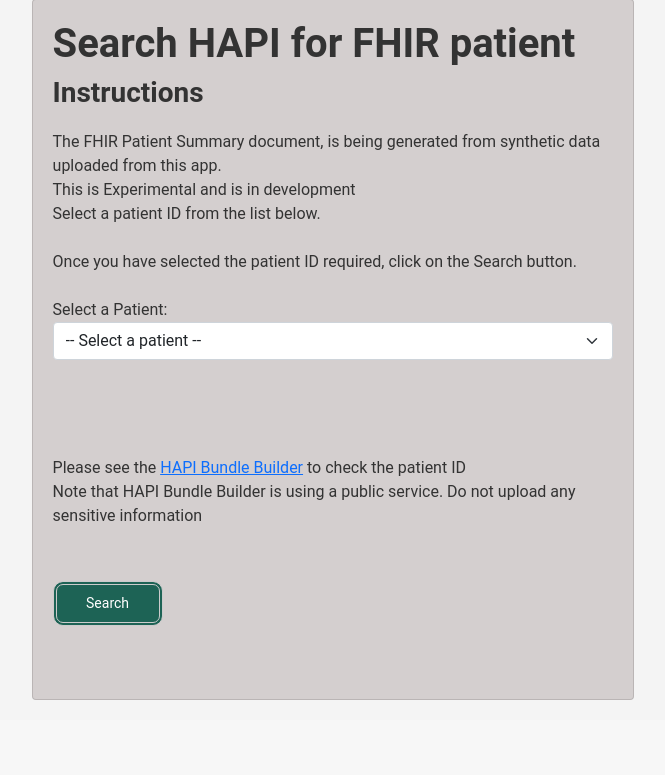
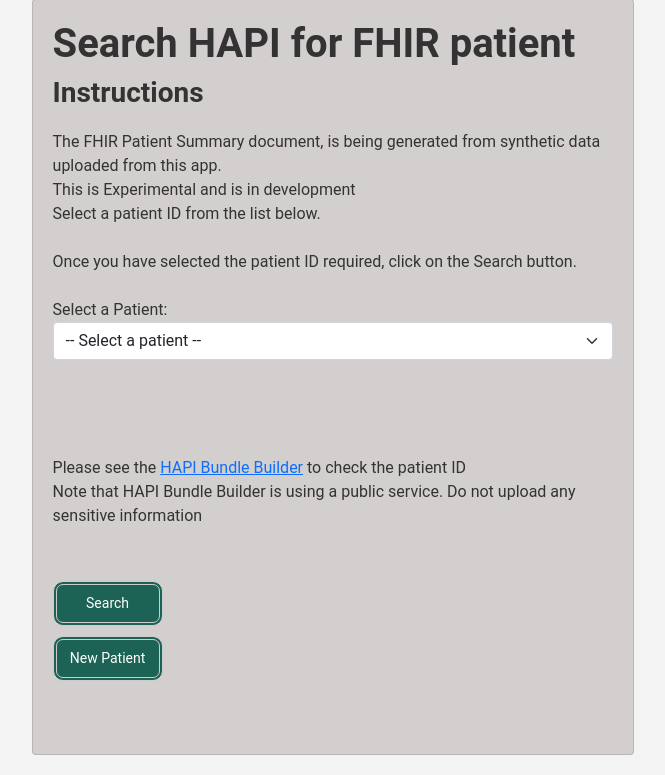
Before and after one commit to ddeveloper72/fhir-patient-summary, a Flask app: template templates/fhir_patient_list.html in a window 1280 px wide. Shown: the part 137-912 px from the top of the page, without its empty margins (307-972 px from the left). Before the commit the page ends 837 px from the top, so only its background shows below. Run offline with Flask 3, Linux system fonts and the light colour scheme; the template is opened without the code that fills it: most values are stand-ins (such as "Sample title", 1, 10 or a date in 2020).

Commit message:
Add "New Patient" button to FHIR patient list for navigation

```diff
--- a/templates/fhir_patient_list.html
+++ b/templates/fhir_patient_list.html
@@ -31,6 +31,8 @@
                 <p>Note that HAPI Bundle Builder is using a public service. Do not upload any sensitive information</p>
                 <br><br>
                 <button type="submit" class="button">Search</button>
+                <button class="button" type="button"
+                    onclick="window.location.href='{{ url_for('new_fhir_patient') }}'">New Patient</button>
                 <br><br>
             </form>
             <script>
```
